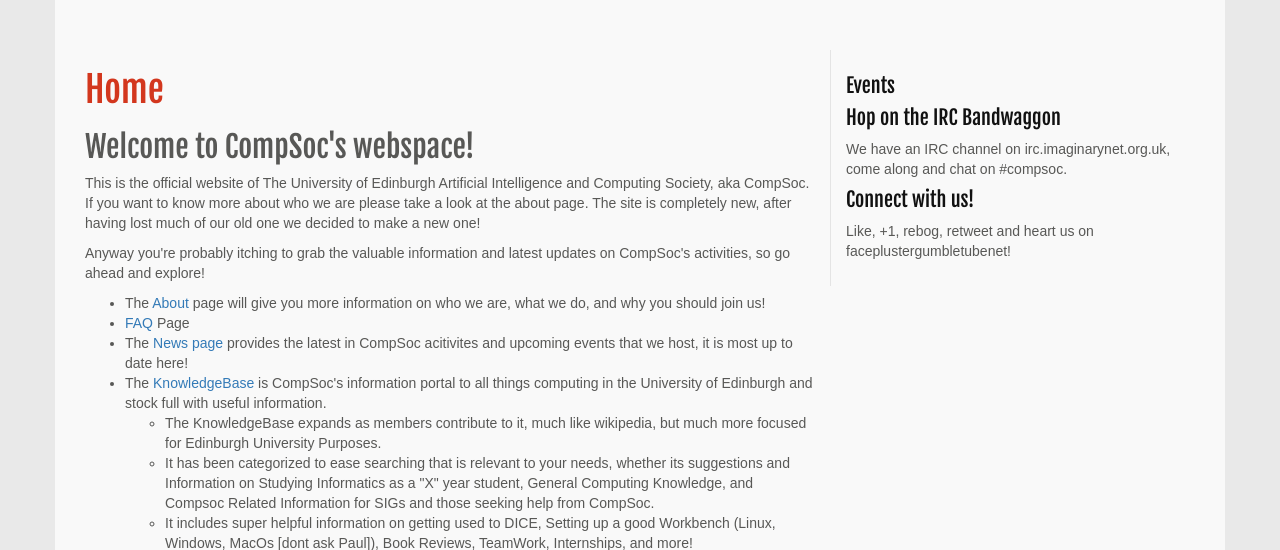
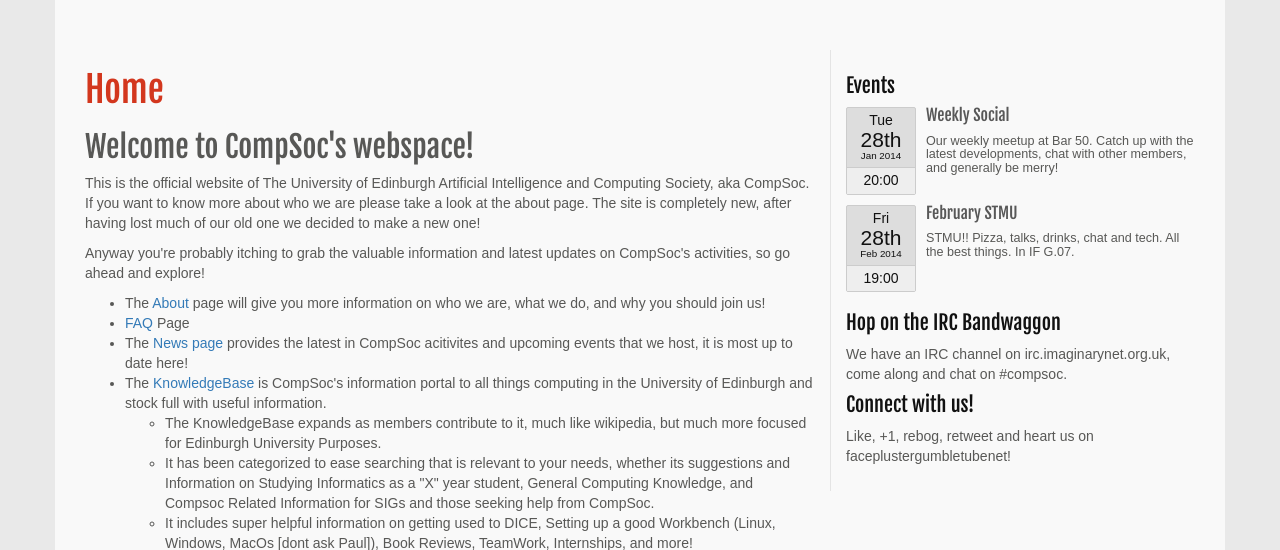
Before and after one commit to compsoc-edinburgh/website-django, a Django app: page /compsoc/page/home in a window 1280 px wide. Shown: the part 150-700 px from the top of the page. Run offline with Django 3.2, Linux system fonts and the light colour scheme; data comes from the database, SQL or seed files in the repository; some libraries are stand-ins or nearby versions; some web fonts are replaced.

Commit message:
Revert removal of Events model.
Reverts a6341dea50b92babd77ce03ef67df1280cdcb35b.

```diff
--- a/compsoc/admin.py
+++ b/compsoc/admin.py
@@ -1,5 +1,5 @@
 from django.contrib import admin
-from compsoc.models import Page
+from compsoc.models import Page, Event
 
 class PageAdmin(admin.ModelAdmin):
     fieldsets = [
@@ -8,3 +8,4 @@ class PageAdmin(admin.ModelAdmin):
     ]
 
 admin.site.register(Page, PageAdmin)
+admin.site.register(Event)
--- a/compsoc/models.py
+++ b/compsoc/models.py
@@ -10,3 +10,12 @@ class Page(models.Model):
 
     def __unicode__(self):
         return self.title
+
+class Event(models.Model):
+    when = models.DateTimeField()
+    title = models.CharField(max_length=128)
+    description = models.TextField()
+    url = models.URLField(blank=True)
+
+    def __unicode__(self):
+        return self.title
--- a/compsoc/templates/compsoc/base.html
+++ b/compsoc/templates/compsoc/base.html
@@ -156,6 +156,23 @@
 
                         <h1>Events</h1>
 
+                        {% for event in events %}
+                        <section class="event">
+                            <div class="event-cal">
+                                <div class="event-date">
+                                    <span class="event-date-day">{{ event.when|date:'D' }}</span>
+                                    <span class="event-date-num">{{ event.when|date:'dS' }}</span>
+                                    <span class="event-date-mon">{{ event.when|date:'M Y' }}</span>
+                                </div>
+                                <div class="event-time">{{ event.when|date:'H:i' }}</div>
+                            </div>
+                            <div class="event-description">
+                                <h2>{{ event.title }}</h2>
+                                <p>{{ event.description }}</p>
+                            </div>
+                            <div style="clear: both;"></div>
+                        </section>
+                        {% endfor %}
                         <!-- using the hasacalendar.com api -->
                         <div id="events">
                         </div>
--- a/compsoc/views.py
+++ b/compsoc/views.py
@@ -1,7 +1,7 @@
 from django.shortcuts import render, get_object_or_404
 from django.views.generic.base import TemplateView
 
-from compsoc.models import Page
+from compsoc.models import Page, Event
 from compsoc.forms import SearchForm
 
 class PageView(TemplateView):
@@ -10,6 +10,7 @@ class PageView(TemplateView):
     def get(self, request, page_name):
         context = { 'page': get_object_or_404(Page, name=page_name) }
         context['nav_pages'] = Page.objects.filter(is_in_navbar__exact=True).values('name', 'nav_name')
+        context['events'] = Event.objects.order_by('when').values()
         return render(request, self.template_name,  context)
 
 
--- a/ledger/views.py
+++ b/ledger/views.py
@@ -1,7 +1,7 @@
 from django.shortcuts import render
 from django.shortcuts import render_to_response
 from ledger.models import Ledger
-from compsoc.models import Page
+from compsoc.models import Page, Event
 
 # Create your views here.
 def home(request):
```
